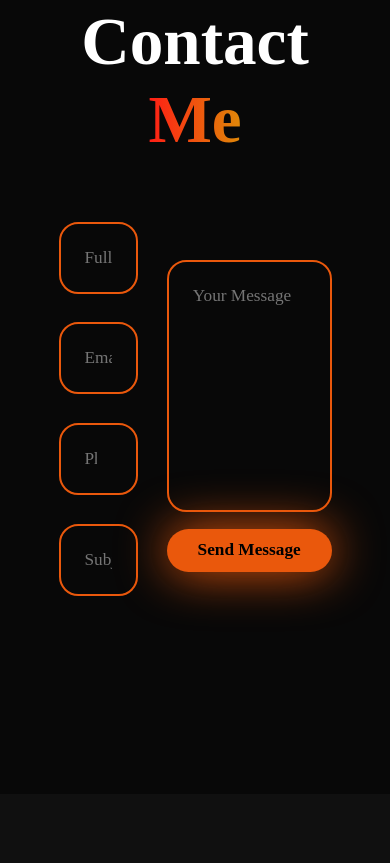
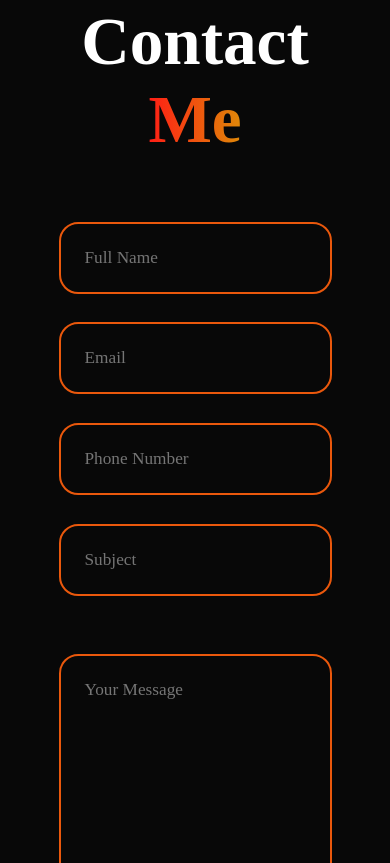
Before and after one commit to matthewftoledo/buildResponsivePortfolio1, a plain HTML site: page index.html in a window 390 px wide. Shown: the part 8227-9090 px from the top of the page. Drawn offline with Linux system fonts and the light colour scheme.

Commit message:
Built responsiveness 4

```diff
--- a/style.css
+++ b/style.css
@@ -490,4 +490,7 @@ section {
   .about img {
     width: 52vw;
   }
+  .contact form {
+    flex-direction: column;
+  }
 }
```
